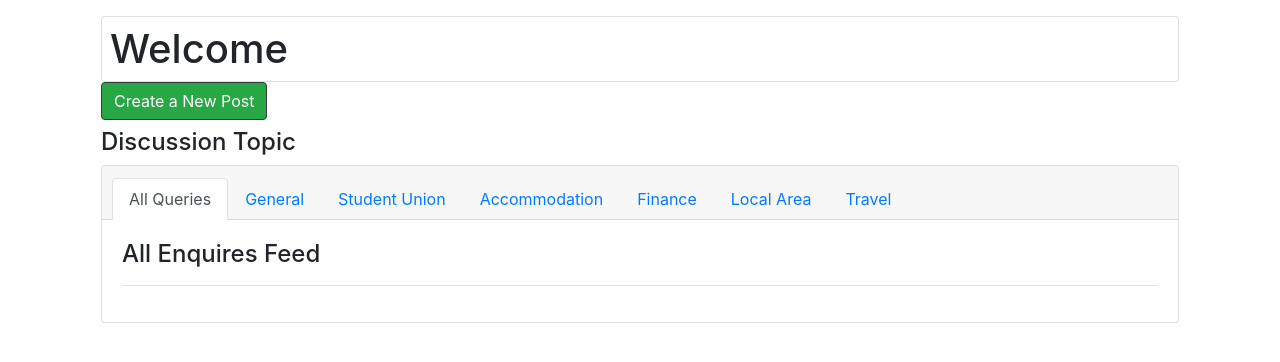
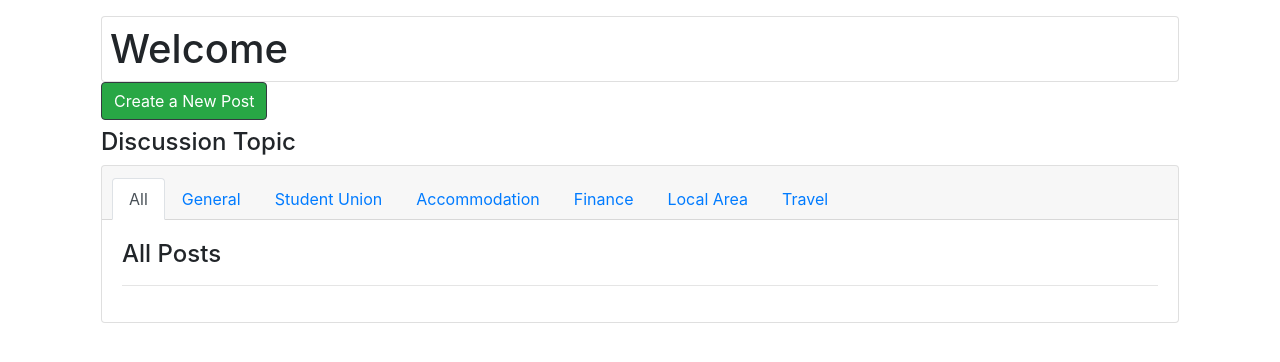
Before and after one commit to sebpapararo/UEA-Life, a Flask app: template templates/dashboard.html in a window 1280 px wide. Shown: the part 56-418 px from the top of the page. Run offline with Flask 2, Linux system fonts and the light colour scheme; the template is opened without the code that fills it, so the values that code supplies are empty; some libraries are stand-ins or nearby versions.

Commit message:
dashboard.html commented

```diff
--- a/templates/dashboard.html
+++ b/templates/dashboard.html
@@ -39,7 +39,7 @@
                         {# ALL QUERIES TAB #}
                         <li class="nav-item">
                             <a class="nav-link active" id="all_Tab" data-toggle="tab" href="#all" role="tab" aria-controls="all"
-                               aria-selected="true">All Queries</a>
+                               aria-selected="true">All</a>
                         </li>
                         {# GENERAL QUERIES TAB #}
                         <li class="nav-item">
@@ -80,7 +80,7 @@
 
                         {# ALL QUERIES - OUTPUT #}
                         <div class="tab-pane fade show active" id="all" role="tabpanel" aria-labelledby="all_Tab">
-                            <h4>All Enquires Feed</h4>
+                            <h4>All Posts</h4>
                             <hr>
                             {% for post in data %}
                                 <div class="row">
@@ -90,7 +90,9 @@
                                                 <div class="col-3">Posted By: {{ post.username | safe }}</div>
                                                 <div class="col-3">Posted To: {{ post.category | safe }}</div>
                                                 <div class="cols-3">Posted on: {{ post.posted_on | safe }}</div>
+                                            <!-- /row -->
                                             </div>
+                                        <!-- /card-header -->
                                         </div>
                                         <div class="card-body">
                                             <h5 class="card-title">{{ post.title | safe }}</h5>
@@ -105,7 +107,6 @@
                         <!-- /tab-pane fade show active -->
                         </div>
 
-
                         {# GENERAL QUERIES - OUTPUT #}
                         <div class="tab-pane fade" id="general" role="tabpanel" aria-labelledby="general_Tab">
                             <h4>General Feed</h4>
@@ -118,15 +119,21 @@
                                                 <div class="col-3">Posted By: {{ post.username | safe }}</div>
                                                 <div class="col-3">Posted To: {{ post.category | safe }}</div>
                                                 <div class="cols-3">Posted on: {{ post.posted_on | safe }}</div>
+                                            <!-- /row -->
                                             </div>
+                                        <!-- /card-header -->
                                         </div>
                                         <div class="card-body">
                                             <h5 class="card-title">{{ post.title | safe }}</h5>
                                             <p class="card-text">{{ post.content | safe }}</p>
+                                        <!-- /card-body -->
                                         </div>
+                                    <!-- /card text-white bbg-primary mb-3 w-100 -->
                                     </div>
+                                <!-- /row -->
                                 </div>
                             {% endfor %}
+                        <!-- /tab-pane fade -->
                         </div>
 
                         {# STUDENT UNION QUERIES - OUTPUT #}
@@ -141,15 +148,21 @@
                                                 <div class="col-3">Posted By: {{ post.username | safe }}</div>
                                                 <div class="col-3">Posted To: {{ post.category | safe }}</div>
                                                 <div class="cols-3">Posted on: {{ post.posted_on | safe }}</div>
+                                            <!-- /row -->
                                             </div>
+                                        <!-- /card-header -->
                                         </div>
                                         <div class="card-body">
                                             <h5 class="card-title">{{ post.title | safe }}</h5>
                                             <p class="card-text">{{ post.content | safe }}</p>
+                                        <!-- /card-body -->
                                         </div>
+                                    <!-- /card text-white bbg-primary mb-3 w-100 -->
                                     </div>
+                                <!-- /row -->
                                 </div>
                             {% endfor %}
+                        <!-- /tabb-pane fade -->
                         </div>
 
                         {# ACCOMMODATION QUERIES - OUTPUT #}
@@ -164,15 +177,21 @@
                                                 <div class="col-3">Posted By: {{ post.username | safe }}</div>
                                                 <div class="col-3">Posted To: {{ post.category | safe }}</div>
                                                 <div class="cols-3">Posted on: {{ post.posted_on | safe }}</div>
+                                            <!-- /row -->
                                             </div>
+                                        <!-- /card-header -->
                                         </div>
                                         <div class="card-body">
                                             <h5 class="card-title">{{ post.title | safe }}</h5>
                                             <p class="card-text">{{ post.content | safe }}</p>
+                                        <!-- /card-body -->
                                         </div>
+                                    <!-- /card text-white bg-primary mb-3 w-100 -->
                                     </div>
+                                <!-- /row -->
                                 </div>
                             {% endfor %}
+                        <!-- /tab-pane fade -->
                         </div>
 
                         {# FINANCE QUERIES - OUTPUT #}
@@ -187,15 +206,21 @@
                                                 <div class="col-3">Posted By: {{ post.username | safe }}</div>
                                                 <div class="col-3">Posted To: {{ post.category | safe }}</div>
                                                 <div class="cols-3">Posted on: {{ post.posted_on | safe }}</div>
+                                            <!-- /row -->
                                             </div>
+                                         <!-- /card-header -->
                                         </div>
                                         <div class="card-body">
                                             <h5 class="card-title">{{ post.title | safe }}</h5>
                                             <p class="card-text">{{ post.content | safe }}</p>
+                                        <!-- /card-body -->
                                         </div>
+                                    <!-- /card text-white bg-primary mb-3 w-100 -->
                                     </div>
+                                <!-- /row -->
                                 </div>
                             {% endfor %}
+                        <!-- /tab-pane fade -->
                         </div>
 
                         {# LOCAL AREA QUERIES - OUTPUT #}
@@ -210,15 +235,21 @@
                                                 <div class="col-3">Posted By: {{ post.username | safe }}</div>
                                                 <div class="col-3">Posted To: {{ post.category | safe }}</div>
                                                 <div class="cols-3">Posted on: {{ post.posted_on | safe }}</div>
+                                            <!-- /row -->
                                             </div>
+                                        <!-- /card-header -->
                                         </div>
                                         <div class="card-body">
                                             <h5 class="card-title">{{ post.title | safe }}</h5>
                                             <p class="card-text">{{ post.content | safe }}</p>
+                                        <!-- /card-body -->
                                         </div>
+                                    <!-- /card text-white bg-primary mb-3 w-100 -->
                                     </div>
+                                <!-- /row -->
                                 </div>
                             {% endfor %}
+                        <!-- /tab-pane fade -->
                         </div>
 
                         {# TRAVEL QUERIES - OUTPUT #}
@@ -233,25 +264,36 @@
                                                 <div class="col-3">Posted By: {{ post.username | safe }}</div>
                                                 <div class="col-3">Posted To: {{ post.category | safe }}</div>
                                                 <div class="cols-3">Posted on: {{ post.posted_on | safe }}</div>
+                                            <!-- /row -->
                                             </div>
+                                        <!-- /card-header -->
                                         </div>
                                         <div class="card-body">
                                             <h5 class="card-title">{{ post.title | safe }}</h5>
                                             <p class="card-text">{{ post.content | safe }}</p>
+                                        <!-- /card-body -->
                                         </div>
+                                    <!-- /card text-white bg-primary mb-3 w-100 -->
                                     </div>
+                                <!-- /row -->
                                 </div>
                             {% endfor %}
+                        <!-- /tab-pane fade -->
                         </div>
 
                     <!-- /tab-content -->
                     </div>
+
                 <!-- /card-body -->
                 </div>
+
             <!-- /card -->
             </div>
+
         <!-- /col-sm-12 -->
         </div>
+
     <!-- /container bg-white p-2 -->
     </div>
+
 {% endblock %}
```
